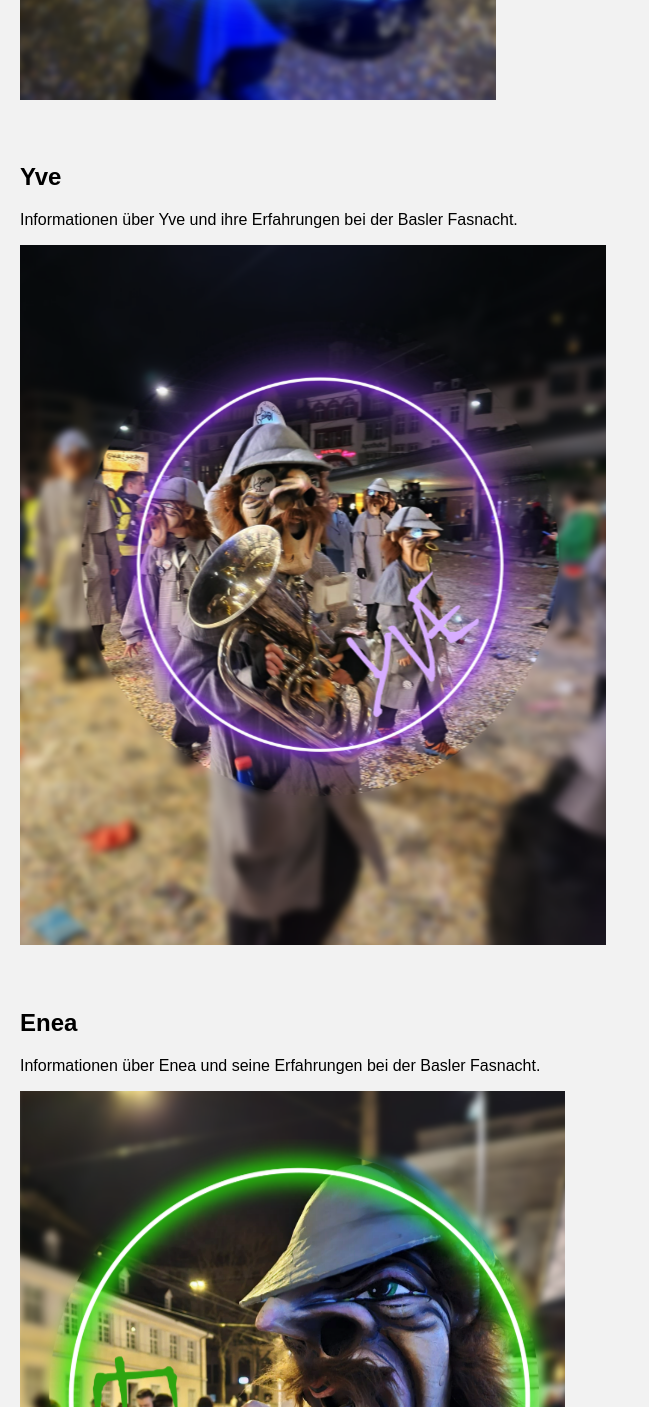
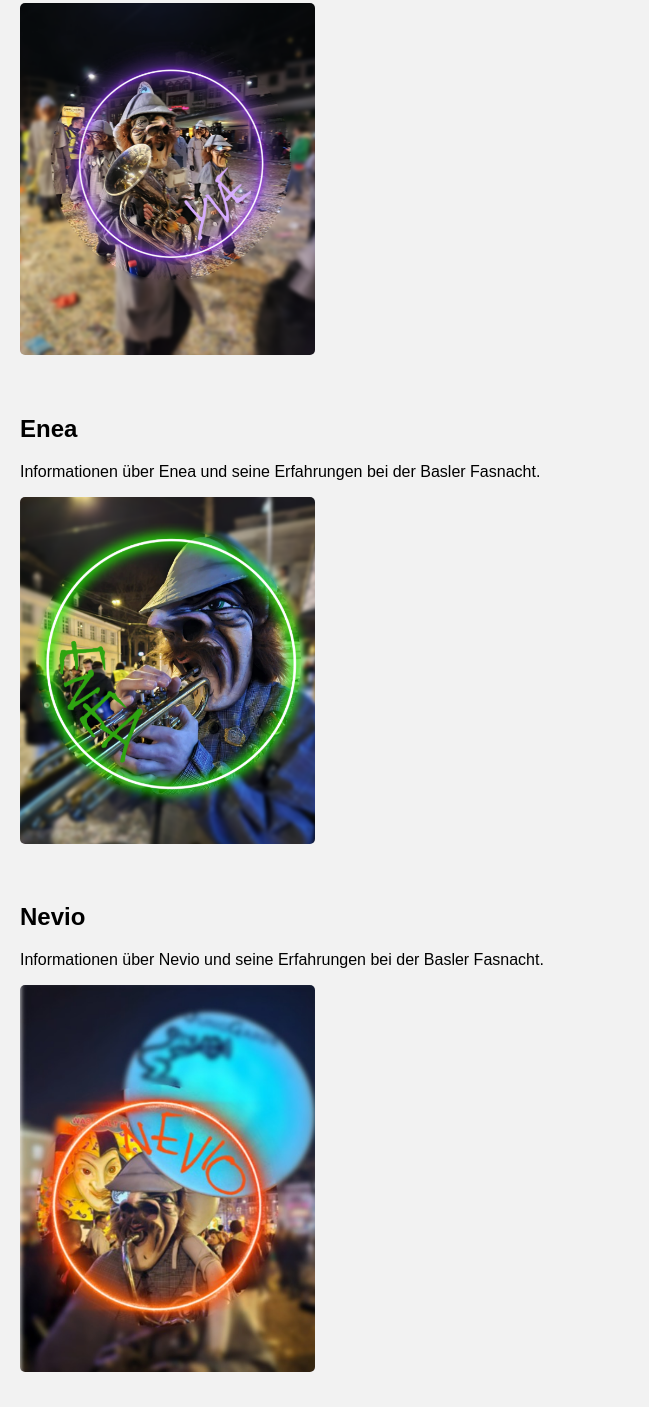
Before and after one commit to GamingKommando/Fasnacht2024, a plain HTML site: page index.html in a window 1280 px wide. Shown: the part 913-2320 px from the top of the page, without its empty margins (0-649 px from the left). Drawn offline with Linux system fonts and the light colour scheme.

Commit message:
added styles for images

```diff
--- a/index.html
+++ b/index.html
@@ -35,25 +35,33 @@
     <section id="vince">
         <h2>Vince</h2>
         <p>Informationen über Vince und seine Erfahrungen bei der Basler Fasnacht.</p>
-        <img src="images/pfp_vince.png" alt="Bild von Vince">
+        <div class="gallery">
+            <img src="images/pfp_vince.png" alt="Bild von Vince">
+        </div>
     </section>
 
     <section id="yve">
         <h2>Yve</h2>
         <p>Informationen über Yve und ihre Erfahrungen bei der Basler Fasnacht.</p>
-        <img src="images/pfp_yve.png" alt="Bild von Yve">
+        <div class="gallery">
+            <img src="images/pfp_yve.png" alt="Bild von Yve">
+        </div>
     </section>
 
     <section id="enea">
         <h2>Enea</h2>
         <p>Informationen über Enea und seine Erfahrungen bei der Basler Fasnacht.</p>
-        <img src="images/pfp_enea.png" alt="Bild von Enea">
+        <div class="gallery">
+            <img src="images/pfp_enea.png" alt="Bild von Enea">
+        </div>
     </section>
 
     <section id="nevio">
         <h2>Nevio</h2>
         <p>Informationen über Nevio und seine Erfahrungen bei der Basler Fasnacht.</p>
-        <img src="images/pfp_nevio4.jpeg" alt="Bild von Nevio">
+        <div class="gallery">
+            <img src="images/pfp_nevio4.jpeg" alt="Bild von Nevio">
+        </div>
     </section>
 
     <section id="andy">
```
